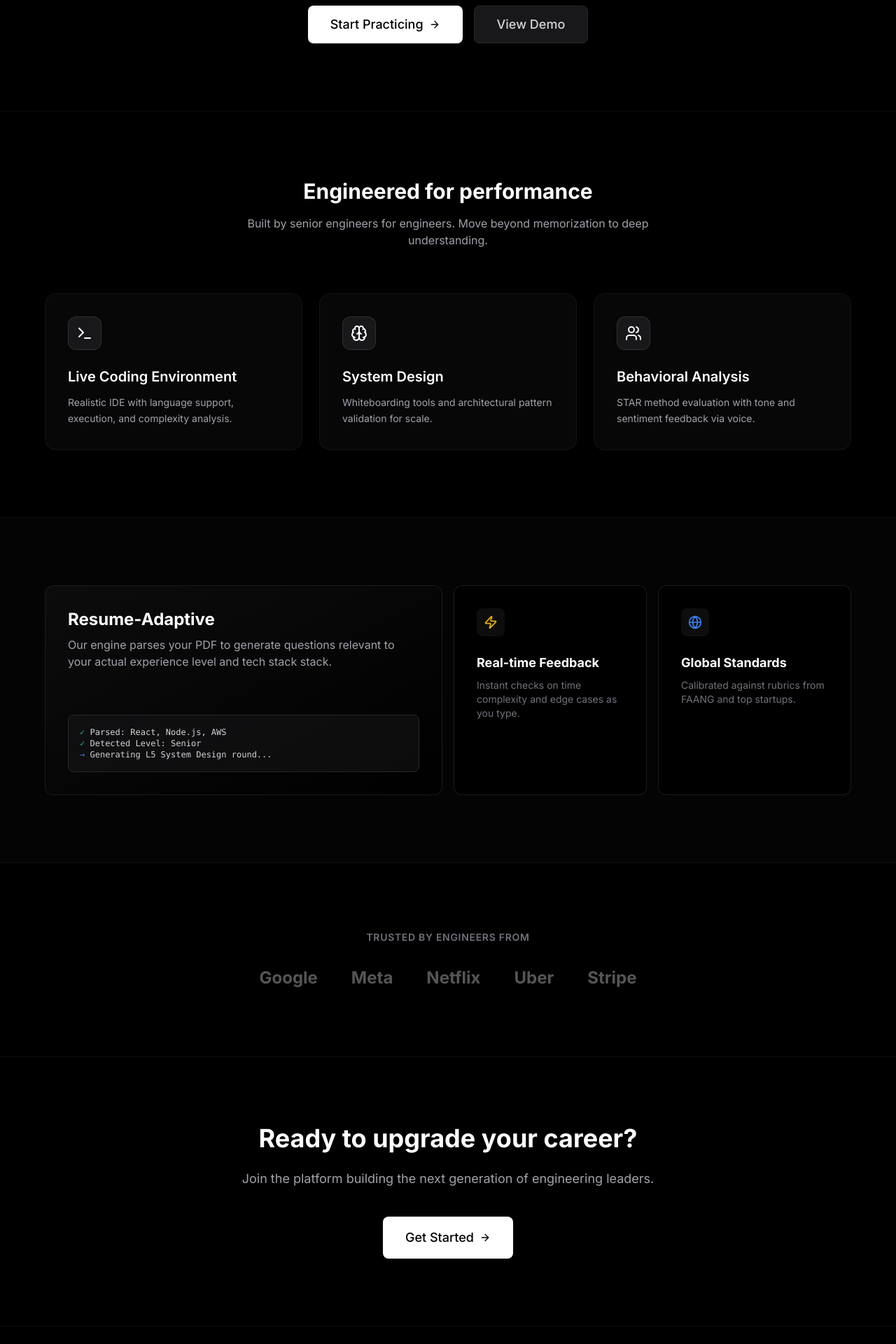
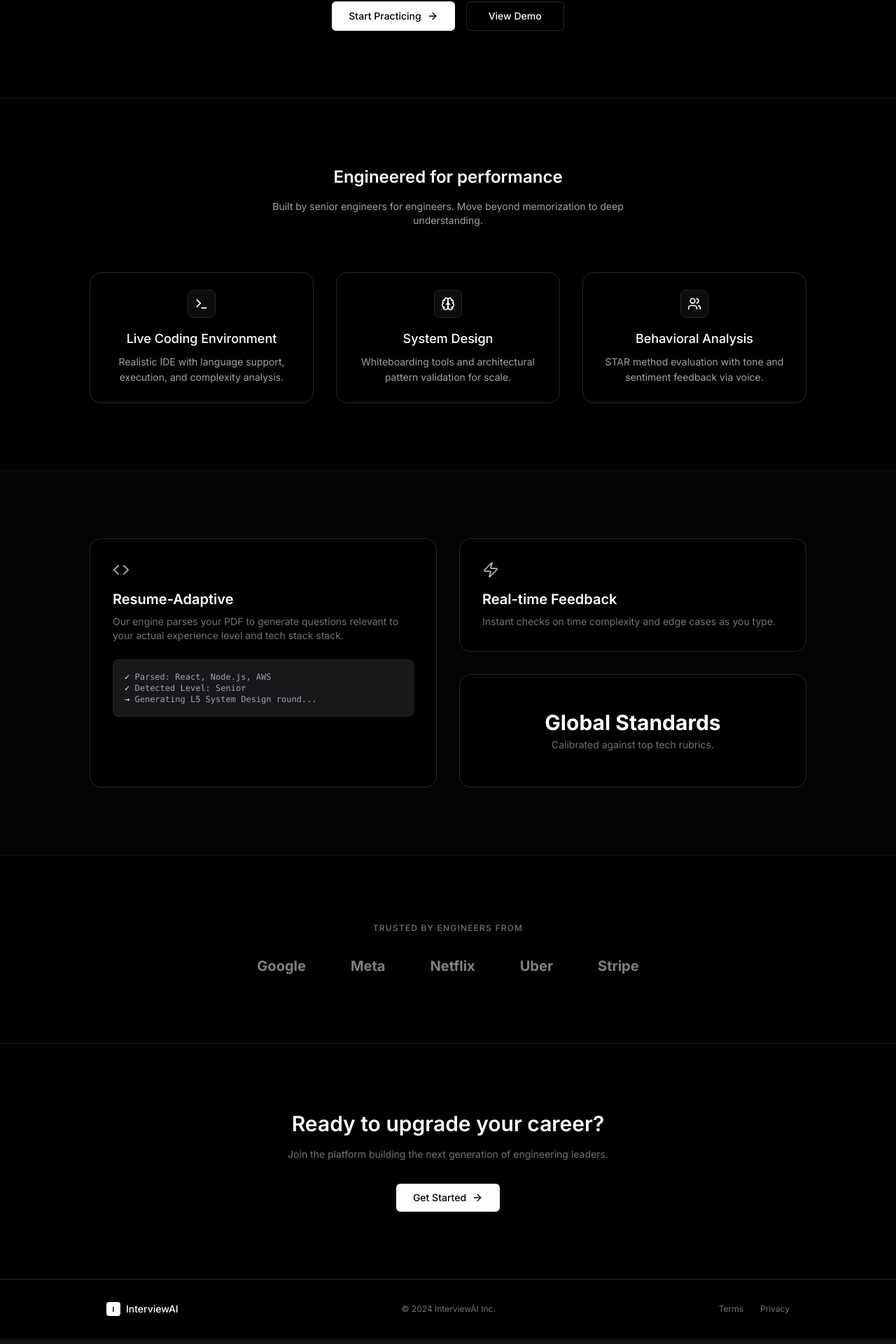
Before and after one commit to Charannsai/intervoice, a Next.js app: page / in a window 1280 px wide. Shown: the part 451-2371 px from the top of the page at 70% size. Built offline with nearby package versions, Linux system fonts and the light colour scheme.

Commit message:
new changes

```diff
--- a/app/page.tsx
+++ b/app/page.tsx
@@ -6,8 +6,8 @@ import { supabase } from '@/lib/supabase';
 import { User } from '@supabase/supabase-js';
 import { motion } from 'framer-motion';
 import {
-  Rocket, Target, Users, Brain, ArrowRight,
-  Code, Globe, Terminal, CheckCircle2, Zap
+  Brain, ArrowRight,
+  Terminal, Users, Code, Zap
 } from 'lucide-react';
 
 const fadeIn = {
@@ -59,14 +59,11 @@ export default function HomePage() {
   };
 
   return (
-    <div className="min-h-screen bg-white dark:bg-black text-black dark:text-white selection:bg-white/20">
-
-      {/* Subtle Background Grid */}
-      <div className="fixed inset-0 z-0 bg-grid-white opacity-[0.03] pointer-events-none" />
+    <div className="min-h-screen bg-white dark:bg-black text-black dark:text-white selection:bg-zinc-200 dark:selection:bg-zinc-800">
 
       {/* Hero Section */}
-      <section className="relative pt-32 pb-24 px-6 z-10 border-b border-black dark:border-white/5">
-        <div className="max-w-5xl mx-auto text-center">
+      <section className="relative pt-32 pb-24 px-6 z-10">
+        <div className="max-w-4xl mx-auto text-center">
           <motion.div
             initial="hidden"
             animate="visible"
@@ -75,11 +72,11 @@ export default function HomePage() {
           >
             <motion.div
               variants={fadeIn}
-              className="inline-flex items-center gap-2 px-3 py-1 rounded-full border border-zinc-300 dark:border-zinc-800 bg-zinc-100 dark:bg-zinc-900/50 text-xs font-medium text-zinc-600 dark:text-zinc-400 mb-8"
+              className="inline-flex items-center gap-2 px-3 py-1 rounded-full border border-zinc-200 dark:border-zinc-800 bg-zinc-50 dark:bg-zinc-900 text-xs font-medium text-zinc-600 dark:text-zinc-400 mb-8"
             >
               <span className="relative flex h-2 w-2">
-                <span className="animate-ping absolute inline-flex h-full w-full rounded-full bg-emerald-400 opacity-75"></span>
-                <span className="relative inline-flex rounded-full h-2 w-2 bg-emerald-500"></span>
+                <span className="animate-ping absolute inline-flex h-full w-full rounded-full bg-zinc-400 dark:bg-zinc-500 opacity-75"></span>
+                <span className="relative inline-flex rounded-full h-2 w-2 bg-zinc-500 dark:bg-zinc-400"></span>
               </span>
               v2.0 Now Available
             </motion.div>
@@ -89,12 +86,12 @@ export default function HomePage() {
               className="text-5xl md:text-7xl font-bold tracking-tight text-black dark:text-white mb-6 leading-[1.1]"
             >
               Master the technical <br />
-              <span className="text-zinc-500">interview process.</span>
+              <span className="text-zinc-400 dark:text-zinc-500">interview process.</span>
             </motion.h1>
 
             <motion.p
               variants={fadeIn}
-              className="text-xl text-zinc-600 dark:text-zinc-400 mb-10 max-w-2xl leading-relaxed"
+              className="text-lg text-zinc-600 dark:text-zinc-400 mb-10 max-w-2xl leading-relaxed"
             >
               Enterprise-grade simulations adapted to your resume.
               Practice system design, coding, and behavioral rounds with advanced AI feedback.
@@ -106,11 +103,11 @@ export default function HomePage() {
             >
               <button
                 onClick={handleGetStarted}
-                className="px-8 py-3 bg-black dark:bg-white text-white dark:text-black hover:bg-zinc-800 dark:hover:bg-zinc-200 transition-colors rounded-lg font-medium text-lg flex items-center justify-center gap-2 min-w-[160px]"
+                className="px-6 py-2.5 bg-black dark:bg-white text-white dark:text-black hover:bg-zinc-800 dark:hover:bg-zinc-200 transition-colors rounded-md font-medium text-sm flex items-center justify-center gap-2 min-w-[140px]"
               >
                 Start Practicing <ArrowRight className="h-4 w-4" />
               </button>
-              <button className="px-8 py-3 bg-zinc-100 dark:bg-zinc-900 border border-zinc-300 dark:border-zinc-800 text-zinc-700 dark:text-zinc-300 hover:text-black dark:text-white hover:border-zinc-300 dark:border-zinc-700 transition-all rounded-lg font-medium text-lg min-w-[160px]">
+              <button className="px-6 py-2.5 bg-white dark:bg-black border border-zinc-200 dark:border-zinc-800 text-black dark:text-white hover:bg-zinc-50 dark:hover:bg-zinc-900 transition-colors rounded-md font-medium text-sm min-w-[140px]">
                 View Demo
               </button>
             </motion.div>
@@ -119,39 +116,39 @@ export default function HomePage() {
       </section>
 
       {/* Features Grid */}
-      <section className="py-24 px-6 border-b border-black dark:border-white/5">
-        <div className="max-w-6xl mx-auto">
+      <section className="py-24 px-6 border-t border-zinc-100 dark:border-zinc-900">
+        <div className="max-w-5xl mx-auto">
           <div className="text-center mb-16">
-            <h2 className="text-3xl font-bold mb-4">Engineered for performance</h2>
-            <p className="text-zinc-600 dark:text-zinc-400 max-w-xl mx-auto">
+            <h2 className="text-2xl font-semibold mb-4">Engineered for performance</h2>
+            <p className="text-zinc-500 dark:text-zinc-400 max-w-xl mx-auto text-sm">
               Built by senior engineers for engineers. Move beyond memorization to deep understanding.
             </p>
           </div>
 
-          <div className="grid grid-cols-1 md:grid-cols-3 gap-6">
+          <div className="grid grid-cols-1 md:grid-cols-3 gap-8">
             {[
               {
-                icon: <Terminal className="h-6 w-6" />,
+                icon: <Terminal className="h-5 w-5" />,
                 title: "Live Coding Environment",
                 desc: "Realistic IDE with language support, execution, and complexity analysis."
               },
               {
-                icon: <Brain className="h-6 w-6" />,
+                icon: <Brain className="h-5 w-5" />,
                 title: "System Design",
                 desc: "Whiteboarding tools and architectural pattern validation for scale."
               },
               {
-                icon: <Users className="h-6 w-6" />,
+                icon: <Users className="h-5 w-5" />,
                 title: "Behavioral Analysis",
                 desc: "STAR method evaluation with tone and sentiment feedback via voice."
               }
             ].map((feature, i) => (
-              <div key={i} className="p-8 rounded-2xl bg-zinc-100 dark:bg-zinc-900/30 border border-black dark:border-white/5 hover:border-black dark:border-white/10 transition-colors">
-                <div className="h-12 w-12 bg-zinc-100 dark:bg-zinc-900 border border-black dark:border-white/10 rounded-xl flex items-center justify-center mb-6 text-black dark:text-white">
+              <div key={i} className="flex flex-col items-center text-center p-6 border border-zinc-200 dark:border-zinc-800 rounded-2xl">
+                <div className="h-10 w-10 bg-zinc-100 dark:bg-zinc-900/50 rounded-lg flex items-center justify-center mb-4 text-black dark:text-white border border-zinc-200 dark:border-zinc-800">
                   {feature.icon}
                 </div>
-                <h3 className="text-xl font-semibold mb-3">{feature.title}</h3>
-                <p className="text-zinc-600 dark:text-zinc-400 leading-relaxed text-sm">
+                <h3 className="text-lg font-medium mb-2">{feature.title}</h3>
+                <p className="text-zinc-500 dark:text-zinc-400 leading-relaxed text-sm">
                   {feature.desc}
                 </p>
               </div>
@@ -160,68 +157,60 @@ export default function HomePage() {
         </div>
       </section>
 
-      {/* Bento Grid - Condensed */}
-      <section className="py-24 px-6 border-b border-black dark:border-white/5 bg-zinc-100 dark:bg-zinc-900/20">
-        <div className="max-w-6xl mx-auto">
-          <div className="grid grid-cols-1 md:grid-cols-2 lg:grid-cols-4 gap-4 auto-rows-[300px]">
-
-            {/* Large Card */}
-            <div className="md:col-span-2 row-span-1 border border-black dark:border-white/10 bg-white dark:bg-black p-8 rounded-xl flex flex-col justify-between relative overflow-hidden group">
-              <div className="absolute inset-0 bg-gradient-to-br from-zinc-900/50 to-transparent" />
-              <div className="relative z-10">
-                <h3 className="text-2xl font-bold mb-2">Resume-Adaptive</h3>
-                <p className="text-zinc-600 dark:text-zinc-400">Our engine parses your PDF to generate questions relevant to your actual experience level and tech stack stack.</p>
-              </div>
-              <div className="relative z-10 mt-8 p-4 border border-zinc-300 dark:border-zinc-800 bg-zinc-100 dark:bg-zinc-900/50 rounded-lg font-mono text-xs text-zinc-700 dark:text-zinc-300">
-                <span className="text-emerald-500">✓</span> Parsed: React, Node.js, AWS<br />
-                <span className="text-emerald-500">✓</span> Detected Level: Senior<br />
-                <span className="text-blue-500">→</span> Generating L5 System Design round...
+      {/* Simple Stats/Bento */}
+      <section className="py-24 px-6 border-t border-zinc-100 dark:border-zinc-900 bg-zinc-50/50 dark:bg-zinc-900/20">
+        <div className="max-w-5xl mx-auto">
+          <div className="grid grid-cols-1 md:grid-cols-2 gap-8">
+            <div className="border border-zinc-200 dark:border-zinc-800 bg-white dark:bg-black p-8 rounded-2xl">
+              <Code className="h-6 w-6 mb-4 text-zinc-400" />
+              <h3 className="text-xl font-semibold mb-2">Resume-Adaptive</h3>
+              <p className="text-zinc-500 text-sm mb-6">Our engine parses your PDF to generate questions relevant to your actual experience level and tech stack stack.</p>
+              <div className="p-4 border border-zinc-200 dark:border-zinc-800 bg-zinc-50 dark:bg-zinc-900 rounded-lg font-mono text-xs text-zinc-600 dark:text-zinc-400">
+                <span className="text-black dark:text-white">✓</span> Parsed: React, Node.js, AWS<br />
+                <span className="text-black dark:text-white">✓</span> Detected Level: Senior<br />
+                <span className="text-black dark:text-white">→</span> Generating L5 System Design round...
               </div>
             </div>
 
-            {/* Tall Card */}
-            <div className="md:col-span-1 row-span-1 border border-black dark:border-white/10 bg-white dark:bg-black p-8 rounded-xl flex flex-col relative overflow-hidden">
-              <div className="h-10 w-10 bg-white/5 rounded-lg flex items-center justify-center mb-6">
-                <Zap className="h-5 w-5 text-yellow-500" />
+            <div className="grid grid-rows-2 gap-8">
+              <div className="border border-zinc-200 dark:border-zinc-800 bg-white dark:bg-black p-8 rounded-2xl">
+                <Zap className="h-6 w-6 mb-4 text-zinc-400" />
+                <h3 className="text-xl font-semibold mb-2">Real-time Feedback</h3>
+                <p className="text-zinc-500 text-sm">Instant checks on time complexity and edge cases as you type.</p>
               </div>
-              <h3 className="text-lg font-bold mb-2">Real-time Feedback</h3>
-              <p className="text-zinc-500 text-sm">Instant checks on time complexity and edge cases as you type.</p>
-            </div>
-
-            {/* Small Card */}
-            <div className="md:col-span-1 row-span-1 border border-black dark:border-white/10 bg-white dark:bg-black p-8 rounded-xl flex flex-col relative overflow-hidden">
-              <div className="h-10 w-10 bg-white/5 rounded-lg flex items-center justify-center mb-6">
-                <Globe className="h-5 w-5 text-blue-500" />
+              <div className="border border-zinc-200 dark:border-zinc-800 bg-white dark:bg-black p-8 rounded-2xl flex items-center justify-center">
+                 <div className="text-center">
+                   <h3 className="text-3xl font-bold mb-1">Global Standards</h3>
+                   <p className="text-zinc-500 text-sm">Calibrated against top tech rubrics.</p>
+                 </div>
               </div>
-              <h3 className="text-lg font-bold mb-2">Global Standards</h3>
-              <p className="text-zinc-500 text-sm">Calibrated against rubrics from FAANG and top startups.</p>
             </div>
           </div>
         </div>
       </section>
 
       {/* Social Proof */}
-      <section className="py-24 px-6 text-center">
+      <section className="py-24 px-6 border-t border-zinc-100 dark:border-zinc-900 text-center">
         <div className="max-w-4xl mx-auto">
-          <h3 className="text-sm font-semibold text-zinc-500 uppercase tracking-wider mb-8">Trusted by engineers from</h3>
-          <div className="flex flex-wrap justify-center gap-12 opacity-40 grayscale">
+          <h3 className="text-xs font-medium text-zinc-500 uppercase tracking-widest mb-8">Trusted by engineers from</h3>
+          <div className="flex flex-wrap justify-center gap-12 sm:gap-16 opacity-50 grayscale">
             {['Google', 'Meta', 'Netflix', 'Uber', 'Stripe'].map((company) => (
-              <span key={company} className="text-2xl font-bold text-zinc-700 dark:text-zinc-300 pointer-events-none">{company}</span>
+              <span key={company} className="text-xl font-bold text-black dark:text-white pointer-events-none">{company}</span>
             ))}
           </div>
         </div>
       </section>
 
-      {/* Simple CTA */}
-      <section className="py-24 px-6 border-t border-black dark:border-white/5">
+      {/* Footer CTA */}
+      <section className="py-24 px-6 border-t border-zinc-200/50 dark:border-zinc-800/50">
         <div className="max-w-3xl mx-auto text-center">
-          <h2 className="text-3xl md:text-4xl font-bold mb-6">Ready to upgrade your career?</h2>
-          <p className="text-zinc-600 dark:text-zinc-400 mb-10 text-lg">
+          <h2 className="text-3xl font-semibold mb-4">Ready to upgrade your career?</h2>
+          <p className="text-zinc-500 mb-8 text-sm">
             Join the platform building the next generation of engineering leaders.
           </p>
           <button
             onClick={handleGetStarted}
-            className="px-8 py-4 bg-black dark:bg-white text-white dark:text-black hover:bg-zinc-800 dark:hover:bg-zinc-200 transition-colors rounded-lg font-medium text-lg inline-flex items-center gap-2"
+            className="px-6 py-2.5 bg-black dark:bg-white text-white dark:text-black hover:bg-zinc-800 dark:hover:bg-zinc-200 transition-colors rounded-md font-medium text-sm inline-flex items-center gap-2"
           >
             Get Started <ArrowRight className="h-4 w-4" />
           </button>
@@ -229,20 +218,20 @@ export default function HomePage() {
       </section>
 
       {/* Footer */}
-      <footer className="border-t border-black dark:border-white/5 py-12 bg-white dark:bg-black">
-        <div className="max-w-7xl mx-auto px-6 flex flex-col md:flex-row justify-between items-center gap-6">
+      <footer className="border-t border-zinc-200 dark:border-zinc-800 py-8 bg-zinc-50 dark:bg-black">
+        <div className="max-w-5xl mx-auto px-6 flex flex-col sm:flex-row justify-between items-center gap-4">
           <div className="flex items-center gap-2">
-            <div className="h-6 w-6 bg-white rounded-md flex items-center justify-center">
-              <span className="font-bold text-black text-xs">I</span>
+            <div className="h-5 w-5 bg-black dark:bg-white rounded flex items-center justify-center">
+              <span className="font-bold text-white dark:text-black text-[10px]">I</span>
             </div>
-            <span className="font-bold text-sm text-zinc-700 dark:text-zinc-300">InterviewAI</span>
+            <span className="font-medium text-sm text-black dark:text-white">InterviewAI</span>
           </div>
-          <div className="text-zinc-600 text-sm">
+          <div className="text-zinc-500 text-xs">
             © 2024 InterviewAI Inc.
           </div>
           <div className="flex gap-6">
-            <a href="#" className="text-zinc-600 hover:text-black dark:text-white transition-colors text-sm">Terms</a>
-            <a href="#" className="text-zinc-600 hover:text-black dark:text-white transition-colors text-sm">Privacy</a>
+            <a href="#" className="text-zinc-500 hover:text-black dark:hover:text-white transition-colors text-xs">Terms</a>
+            <a href="#" className="text-zinc-500 hover:text-black dark:hover:text-white transition-colors text-xs">Privacy</a>
           </div>
         </div>
       </footer>
--- a/lib/gemini.ts
+++ b/lib/gemini.ts
@@ -4,7 +4,7 @@ import { InterviewRound, Question, JobRole } from '@/types';
 const genAI = new GoogleGenerativeAI(process.env.GEMINI_API_KEY!);
 
 export class GeminiService {
-  private model = genAI.getGenerativeModel({ model: 'gemini-2.0-flash' });
+  private model = genAI.getGenerativeModel({ model: 'gemini-1.5-flash' });
 
   async generateInterviewRounds(role: string, experienceLevel: string): Promise<InterviewRound[]> {
     const prompt = `For the role of ${role} with ${experienceLevel} experience, generate a realistic company-style interview pipeline. Include 4-5 rounds with titles, purposes, evaluation focus, and types (MCQ, coding, voice interview, case, HR). Return a JSON object with a key "rounds" containing an array of objects with fields: name, type (MCQ, Coding, Voice, Case), focus, questionCount (number, for MCQ), taskCount (number, for coding), passCriteria (number).`;
```
Also changed, not shown: app/dashboard/page.tsx (+10 -5 lines), app/interview/setup/page.tsx (+9 -9 lines), components/auth/AuthForm.tsx (+22 -18 lines), components/ui/Header.tsx (+6 -10 lines), 1 other file (tests, documents, lock files or other folders).
